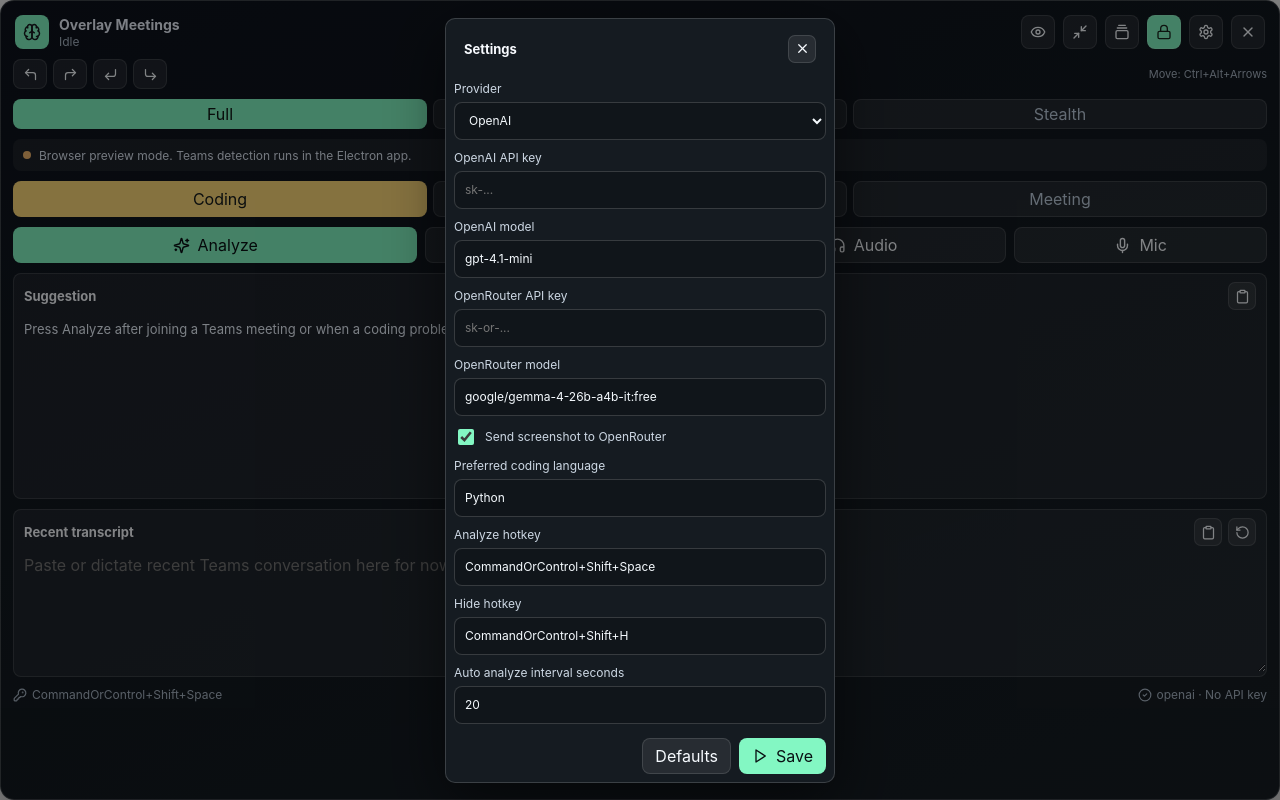
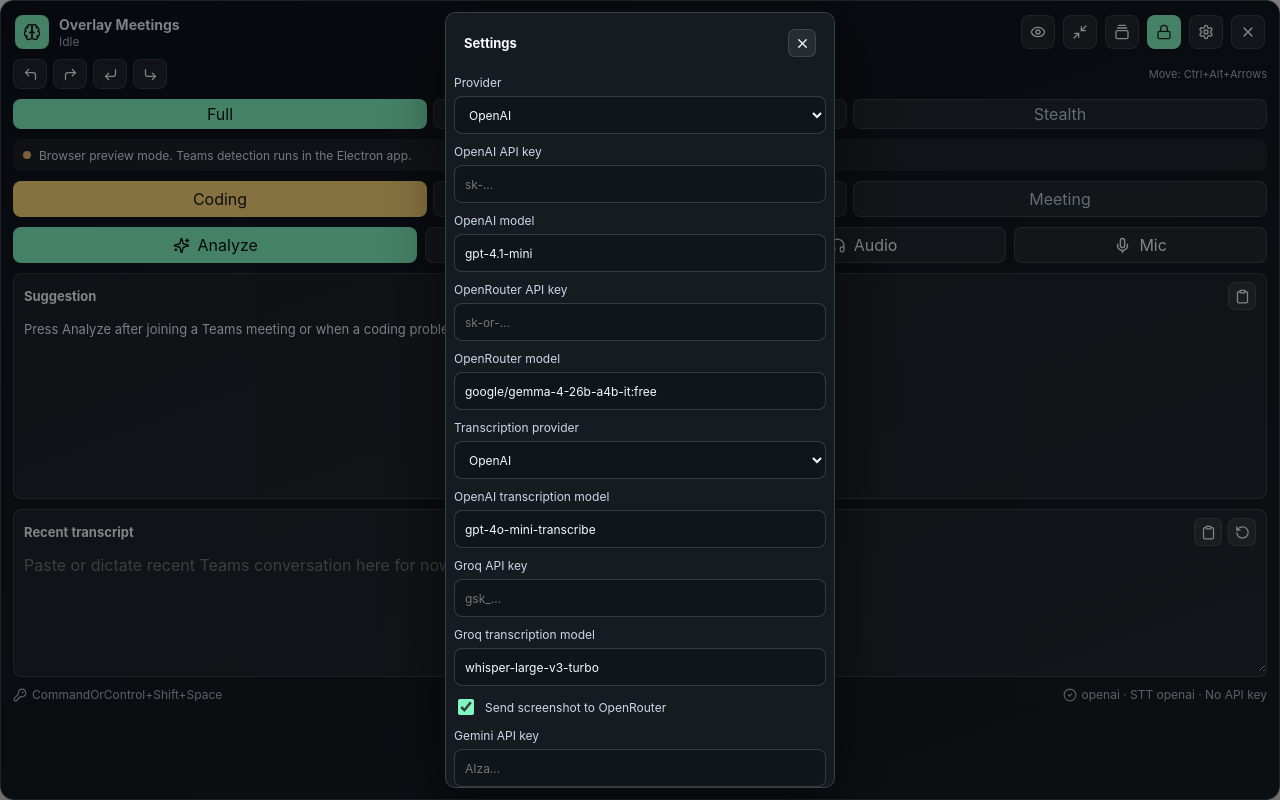
Before and after one commit to sainarenkolla94/overlay-meetings, a React (Vite) app: page / in a window 1280 px wide. Both pictures are taken after a click on the button 1206 px from the left and 32 px from the top of the page. Built offline with nearby package versions, Linux system fonts and the light colour scheme.

Commit message:
Add readme doc

```diff
--- a/src/renderer/App.tsx
+++ b/src/renderer/App.tsx
@@ -37,12 +37,18 @@
 
 const defaultSettings: AppSettings = {
   provider: "openai",
+  transcriptionProvider: "openai",
   openAiApiKey: "",
   openRouterApiKey: "",
+  geminiApiKey: "",
+  groqApiKey: "",
   model: "gpt-4.1-mini",
   openRouterModel: "google/gemma-4-26b-a4b-it:free",
+  geminiModel: "gemini-2.5-flash",
   sendScreenshotToOpenRouter: true,
+  sendScreenshotToGemini: true,
   transcriptionModel: "gpt-4o-mini-transcribe",
+  groqTranscriptionModel: "whisper-large-v3-turbo",
   preferredLanguage: "Python",
   triggerHotkey: "CommandOrControl+Shift+Space",
   hideHotkey: "CommandOrControl+Shift+H",
@@ -133,7 +139,12 @@
   }, [autoAnalyze]);
 
   const maskedKey = useMemo(() => {
-    const key = settings.provider === "openrouter" ? settings.openRouterApiKey : settings.openAiApiKey;
+    const key =
+      settings.provider === "openrouter"
+        ? settings.openRouterApiKey
+        : settings.provider === "gemini"
+          ? settings.geminiApiKey
+          : settings.openAiApiKey;
     if (!key) return "No API key";
     return `${key.slice(0, 7)}...${key.slice(-4)}`;
   }, [settings.openAiApiKey, settings.openRouterApiKey, settings.provider]);
@@ -541,7 +552,7 @@
 
       {!compact && <footer className="footer">
         <span><KeyRound size={14} /> {settings.triggerHotkey}</span>
-        <span><CheckCircle2 size={14} /> {settings.provider} · {maskedKey}</span>
+        <span><CheckCircle2 size={14} /> {settings.provider} · STT {settings.transcriptionProvider} · {maskedKey}</span>
       </footer>}
 
       {!compact && lastCapture && (
@@ -570,6 +581,7 @@
               >
                 <option value="openai">OpenAI</option>
                 <option value="openrouter">OpenRouter</option>
+                <option value="gemini">Gemini</option>
               </select>
             </label>
             <label>
@@ -604,6 +616,44 @@
                 onChange={(event) => setDraftSettings({ ...draftSettings, openRouterModel: event.target.value })}
               />
             </label>
+            <label>
+              Transcription provider
+              <select
+                value={draftSettings.transcriptionProvider}
+                onChange={(event) =>
+                  setDraftSettings({
+                    ...draftSettings,
+                    transcriptionProvider: event.target.value as AppSettings["transcriptionProvider"]
+                  })
+                }
+              >
+                <option value="openai">OpenAI</option>
+                <option value="groq">Groq</option>
+              </select>
+            </label>
+            <label>
+              OpenAI transcription model
+              <input
+                value={draftSettings.transcriptionModel}
+                onChange={(event) => setDraftSettings({ ...draftSettings, transcriptionModel: event.target.value })}
+              />
+            </label>
+            <label>
+              Groq API key
+              <input
+                type="password"
+                value={draftSettings.groqApiKey}
+                onChange={(event) => setDraftSettings({ ...draftSettings, groqApiKey: event.target.value })}
+                placeholder="gsk_..."
+              />
+            </label>
+            <label>
+              Groq transcription model
+              <input
+                value={draftSettings.groqTranscriptionModel}
+                onChange={(event) => setDraftSettings({ ...draftSettings, groqTranscriptionModel: event.target.value })}
+              />
+            </label>
             <label className="checkboxRow">
               <input
                 type="checkbox"
@@ -613,6 +663,32 @@
                 }
               />
               Send screenshot to OpenRouter
+            </label>
+            <label>
+              Gemini API key
+              <input
+                type="password"
+                value={draftSettings.geminiApiKey}
+                onChange={(event) => setDraftSettings({ ...draftSettings, geminiApiKey: event.target.value })}
+                placeholder="AIza..."
+              />
+            </label>
+            <label>
+              Gemini model
+              <input
+                value={draftSettings.geminiModel}
+                onChange={(event) => setDraftSettings({ ...draftSettings, geminiModel: event.target.value })}
+              />
+            </label>
+            <label className="checkboxRow">
+              <input
+                type="checkbox"
+                checked={draftSettings.sendScreenshotToGemini}
+                onChange={(event) =>
+                  setDraftSettings({ ...draftSettings, sendScreenshotToGemini: event.target.checked })
+                }
+              />
+              Send screenshot to Gemini
             </label>
             <label>
               Preferred coding language
```
Also changed, not shown: src/main/main.ts (+129 -2 lines), src/shared/types.ts (+7 -1 lines), 1 other file (tests, documents, lock files or other folders).
